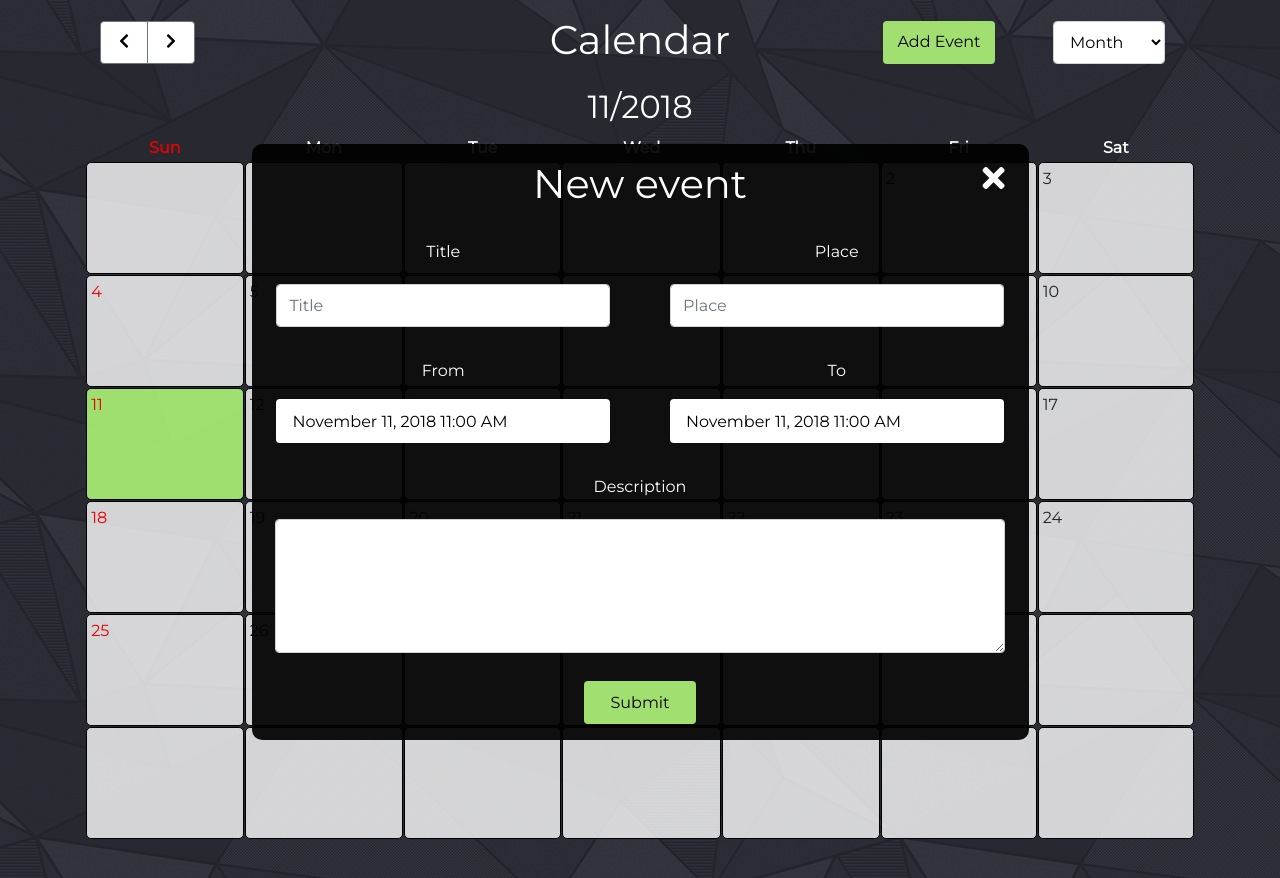
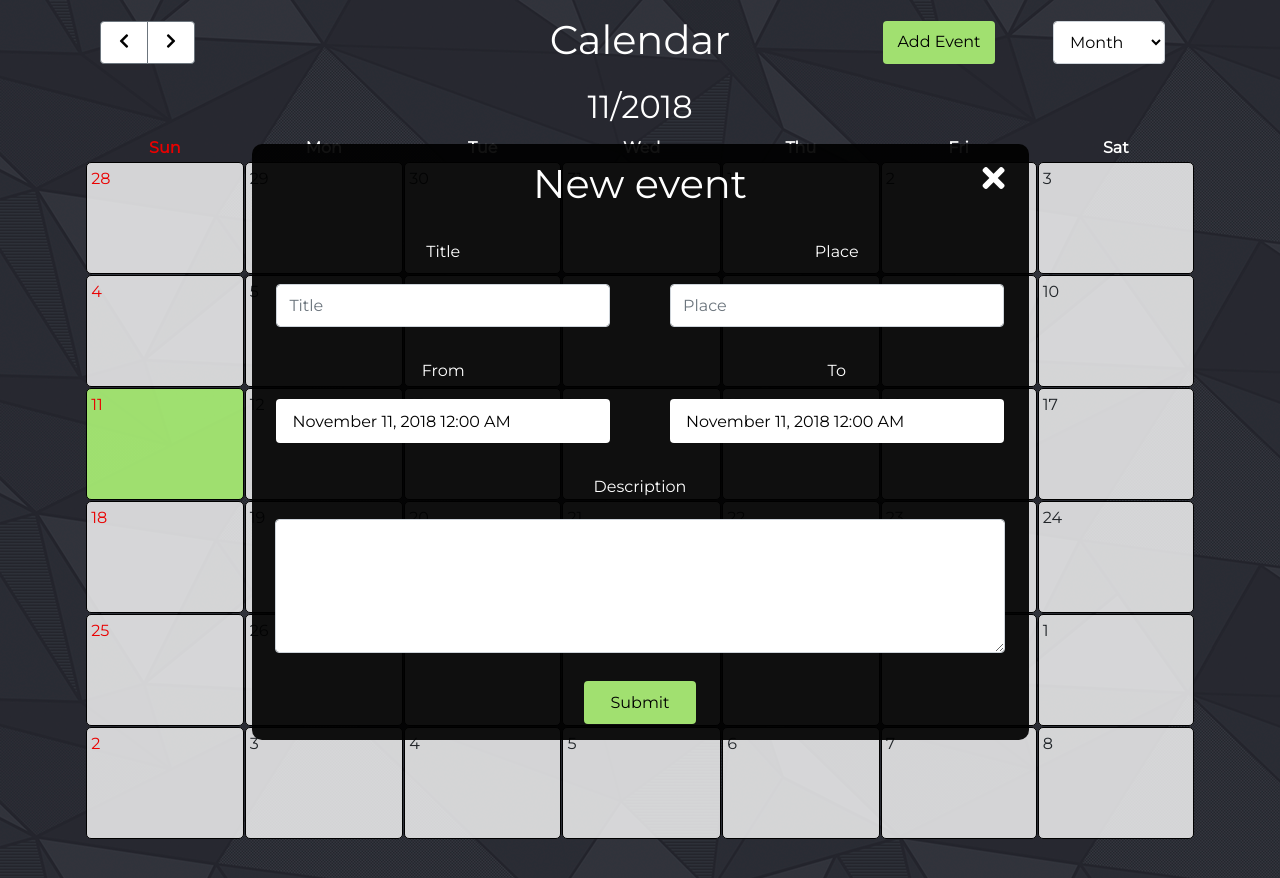
Before and after one commit to Sergeyakzhik/react-redux-calendar, a React (Create React App) app: page / in a window 1280 px wide. Both pictures are taken after a click on the button "Add Event". Shown: the top 878 px of the page. Built offline with nearby package versions, Linux system fonts and the light colour scheme.

Commit message:
add the state of events and fix some bugs

```diff
--- a/src/AppContainer.js
+++ b/src/AppContainer.js
@@ -76,13 +76,14 @@ class AppContainer extends Component {
 const mapStateToProps = store => ({
   table: store.calendar.table,
   period: store.calendar.period,
-  isActive: store.eventField.isActive
+  isActive: store.eventField.isActive,
+  events: store.eventField.events
 });
 
 const mapDispatchToProps = dispatch => ({
   toggleTimeSegment: table => dispatch(toggleTimeSegment(table)),
   changeTimePeriod: period => dispatch(changeTimePeriod(period)),
-  openAddEventField: (isActive, startDate, endDate) => dispatch(openAddEventField(isActive, startDate, endDate))
+  openAddEventField: (isActive, startDate, endDate) => dispatch(openAddEventField(isActive, startDate, endDate)),
 });
 
 export default connect(
--- a/src/components/AddEventField/AddEventField.js
+++ b/src/components/AddEventField/AddEventField.js
@@ -49,7 +49,7 @@ let AddEventField = props => (
           <textarea className="form-control" rows="5" id="comment"></textarea>
         </div>
         <div className="col-sm-12 text-center">
-          <button type="submit" className="btn btn-primary add-event-button">Submit</button>
+          <button onClick={props.onSubmitButtonClick} type="submit" className="btn btn-primary add-event-button">Submit</button>
         </div>
       </div>
     </form>
--- a/src/constants/action-types.js
+++ b/src/constants/action-types.js
@@ -4,3 +4,7 @@ export const OPEN_EVENT_FIELD = 'OPEN_EVENT_FIELD';
 export const CLOSE_EVENT_FIELD = 'CLOSE_EVENT_FIELD';
 export const CHANGE_START_DATE = 'CHANGE_START_DATE';
 export const CHANGE_END_DATE = 'CHANGE_END_DATE';
+export const ADD_EVENT = 'ADD_EVENT';
+export const CHANGE_EVENT_NAME = 'CHANGE_EVENT_NAME';
+export const CHANGE_EVENT_DESCRIPTION = 'CHANGE_EVENT_DESCRIPTION';
+export const CHANGE_EVENT_PLACE = 'CHANGE_EVENT_PLACE';
--- a/src/containers/AddEventFieldContainer.js
+++ b/src/containers/AddEventFieldContainer.js
@@ -1,12 +1,17 @@
 import React from 'react';
 import moment from "moment";
 import AddEventField from '../components/AddEventField/AddEventField';
+import DatePicker from "react-datepicker";
 
 import { connect } from 'react-redux';
 import {
   closeAddEventField,
   changeStartDate,
-  changeEndDate
+  changeEndDate,
+  addEvent,
+  changeEventName,
+  changeEventDescription,
+  changeEventPlace
 } from '../store/actions/addEventFieldActions';
 
 import "react-datepicker/dist/react-datepicker.css";
@@ -29,50 +34,105 @@ class AddEventFieldContainer extends React.Component {
     return [date.getHours(), date.getMinutes()];
   }
 
-  handleEndButtonClick = (e) => {
-    if(this.props.isActive === true)
-      return this.props.closeAddEventField(false);
+  handleSubmitButtonClick = e => {
+    this.props.addEvent(false, Object.assign({}, this.props.event));
   }
 
-  setMinEndDateTime = () => {
-    let curDate = moment()._d.toString().split(' ', 3).join();
-    let propsEndDate = this.props.endDate._d.toString().split(' ', 3).join();
+  handleEndButtonClick = e => this.props.closeAddEventField(false);
 
-    if(curDate === propsEndDate)
+  setMinTime = date => {
+    let curDate = moment().startOf('day').toString();
+    let propsDate = date.startOf('day').toString();
+
+    if(curDate === propsDate)
       return moment().hours(this.getCurrentTime()[0]).minutes(this.getCurrentTime()[1] - 30);
     else
       return moment().hours(23).minutes(60);
+  }
+
+  handleInputChange = e => {
+    if(e.target.id === 'title')
+      this.props.changeEventName(e.target.value);
+    if(e.target.id === 'description')
+      this.props.changeEventDescription(e.target.value);
+    if(e.target.id === 'place')
+      this.props.changeEventPlace(e.target.value);
   }
 
   render() {
     const { startDate, endDate } = this.props;
     const currentTime = moment();
     return (
-      <AddEventField
-        startDate={startDate}
-        endDate={endDate}
-        onStartDateChange={this.handleStartDateChange}
-        onEndDateChange={this.handleEndDateChange}
-        onEndButtonClick={this.handleEndButtonClick}
-        minDate={currentTime}
-        minStartDateTime={moment().hours(this.getCurrentTime()[0]).minutes(this.getCurrentTime()[1] - 30)}
-        minEndDateTime={this.setMinEndDateTime()}
-        maxTime={moment().hours(23).minutes(30)}
-      />
+      <div className="input-form">
+        <h1>New event</h1>
+        <div className="close-button" onClick={this.handleEndButtonClick}>
+          <i className="fas fa-times"></i>
+        </div>
+        <form>
+          <div className="form-row">
+            <div className="form-group col-sm-6 text-center">
+              <label htmlFor="title">Title</label>
+              <input type="text" className="form-control" id="title" placeholder="Title" onChange={this.handleInputChange} required/>
+            </div>
+            <div className="form-group col-sm-6 text-center">
+              <label htmlFor="place">Place</label>
+              <input type="text" className="form-control" id="place" placeholder="Place"/>
+            </div>
+            <div className="form-group col-sm-6 text-center">
+              <label htmlFor="dateTimeStart" className="col-form-label">From</label>
+              <DatePicker
+                selected={startDate}
+                onChange={this.handleStartDateChange}
+                showTimeSelect
+                minDate={currentTime}
+                minTime={this.setMinTime(startDate)}
+                maxTime={moment().hours(23).minutes(30)}
+                dateFormat="LLL"
+                timeCaption="Time"
+              />
+            </div>
+            <div className="form-group col-sm-6 text-center">
+              <label htmlFor="dateTimeEnd" className="col-form-label">To</label>
+              <DatePicker
+                selected={endDate}
+                onChange={this.handleEndDateChange}
+                minDate={startDate}
+                minTime={this.setMinTime(endDate)}
+                maxTime={moment().hours(23).minutes(30)}
+                showTimeSelect
+                dateFormat="LLL"
+                timeCaption="Time"
+              />
+            </div>
+            <div className="form-group col-sm-12 text-center">
+              <label htmlFor="description">Description</label>
+              <textarea className="form-control" rows="5" id="description" onChange={this.handleInputChange}></textarea>
+            </div>
+            <div className="col-sm-12 text-center">
+              <button onClick={this.handleSubmitButtonClick} type="submit" className="btn btn-primary add-event-button">Submit</button>
+            </div>
+          </div>
+        </form>
+      </div>
     );
   }
 }
 
 const mapStateToProps = store => ({
   isActive: store.eventField.isActive,
-  startDate: store.eventField.startDate,
-  endDate: store.eventField.endDate
+  startDate: store.eventField.event.startDate,
+  endDate: store.eventField.event.endDate,
+  event: store.eventField.event
 });
 
 const mapDispatchToProps = dispatch => ({
   closeAddEventField: isActive => dispatch(closeAddEventField(isActive)),
   changeStartDate: startDate => dispatch(changeStartDate(startDate)),
-  changeEndDate: endDate => dispatch(changeEndDate(endDate))
+  changeEndDate: endDate => dispatch(changeEndDate(endDate)),
+  addEvent: (isActive, events) => dispatch(addEvent(isActive, events)),
+  changeEventName: name => dispatch(changeEventName(name)),
+  changeEventDescription: description => dispatch(changeEventDescription(description)),
+  changeEventPlace: place => dispatch(changeEventPlace(place))
 });
 
 export default connect(
--- a/src/containers/TableMonthContainer.js
+++ b/src/containers/TableMonthContainer.js
@@ -1,6 +1,7 @@
 import React from 'react';
 import CellContainer from './CellContainer.js';
 import TableMonth from '../components/TableMonth/TableMonth';
+import moment from "moment";
 import { weekdays } from '../constants/constants';
 
 class TableMonthContainer extends React.Component {
@@ -14,54 +15,58 @@ class TableMonthContainer extends React.Component {
     return <tr>{thead}</tr>;
   }
 
-  createDaysArray = () => {
-    let curDate = this.props.period;
-    let curMonth = curDate.getMonth();
-    let curYear = curDate.getFullYear();
-    let date = new Date(curYear, curMonth);
-    let emptyCellsNum = date.getDay();
-    let daysArray = [];
-
-    for(let i = 0; i < emptyCellsNum; i++) {
-      daysArray.push('');
-    }
-
-    while(date.getMonth() === curMonth) {
-      daysArray.push(date.getDate());
-
-      date.setDate(date.getDate() + 1);
-    }
-    return daysArray;
-  }
-
   createRows = () => {
-    const { period } = this.props;
     let tbody = [];
-    let daysArray = this.createDaysArray();
-    let daysArrayInd = 0;
-    let date = new Date();
-    let realDate = new Date(date.getFullYear(), date.getMonth());
-    let curDate = new Date(period.getFullYear(), period.getMonth());
-    let isCurrentDay = realDate.getTime() === curDate.getTime();
+    let momentDate = moment().startOf('day');
+    let datesArray = this.fillDatesArray();
 
     for (let i = 0; i < 6; i++) {
       let cells = [];
-
       for(let j = 0; j < 7; j++) {
-        cells.push(<CellContainer className={isCurrentDay && daysArray[daysArrayInd] === date.getDate() ? 'curDay' : ''} key={`TMonth-${j + i * 7}`} text={daysArray[daysArrayInd]} />);
-        daysArrayInd++;
+        cells.push(
+          <CellContainer
+            className={momentDate.toDate().toString() === datesArray[j + 7 * i].toString() ? 'curDay' : ''}
+            key={datesArray[j + 7 * i]}
+            text={moment(datesArray[j + 7 * i]).date()}
+          />
+        );
       }
       tbody.push(<tr key={'TRowMonth' + i}>{cells}</tr>);
     }
+    return tbody;
+  }
 
-    return tbody;
+  fillDatesArray = () => {
+    let array = [];
+    const { period } = this.props;
+    let now = moment(period);
+    let startOfMonth = now.startOf('month');
+    let firstCell = startOfMonth.startOf('week');
+    let firstCellDate = startOfMonth.startOf('week').date();
+    let daysInM = moment().daysInMonth();
+    let curYear = moment(period).year();
+    let month = firstCell.month();
+    let daysInCurMonth = firstCell.daysInMonth();
+    let daysInNextMonth = now.year(curYear).month(month + 1).daysInMonth();
+
+    for(let i = firstCellDate; array.length < 42; i++) {
+      if(i > daysInCurMonth) {
+        i = 1;
+        daysInCurMonth = daysInNextMonth;
+        month++
+      }
+      array.push(now.year(curYear).month(month).date(i).startOf('day').toDate());
+    }
+    return array;
   }
 
   render() {
     const { period } = this.props;
     return (
-      <TableMonth date={`${period.getMonth() + 1}/${period.getFullYear()}`}
-        tableHeader={this.createTableHeader()} tableRows={this.createRows()}
+      <TableMonth
+        date={`${period.getMonth() + 1}/${period.getFullYear()}`}
+        tableHeader={this.createTableHeader()}
+        tableRows={this.createRows()}
       />
     );
   }
```
Also changed, not shown: src/containers/EventContainer.js (added, +16 -0 lines), src/containers/TableDayContainer.js (+12 -3 lines), src/containers/TableWeekContainer.js (+13 -2 lines), src/store/actions/addEventFieldActions.js (+28 -1 lines), src/store/reducers/calendarReducer.js (+7 -3 lines), src/store/reducers/eventFieldReducer.js (+60 -7 lines).
